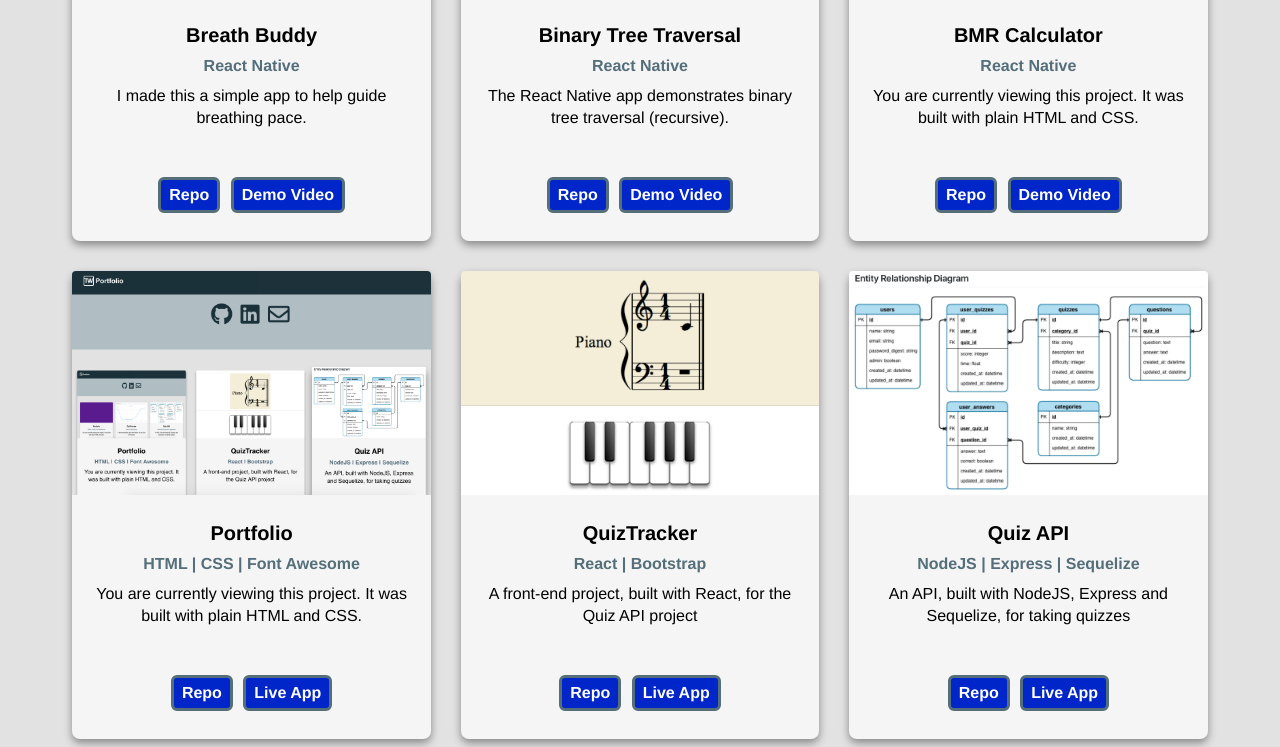
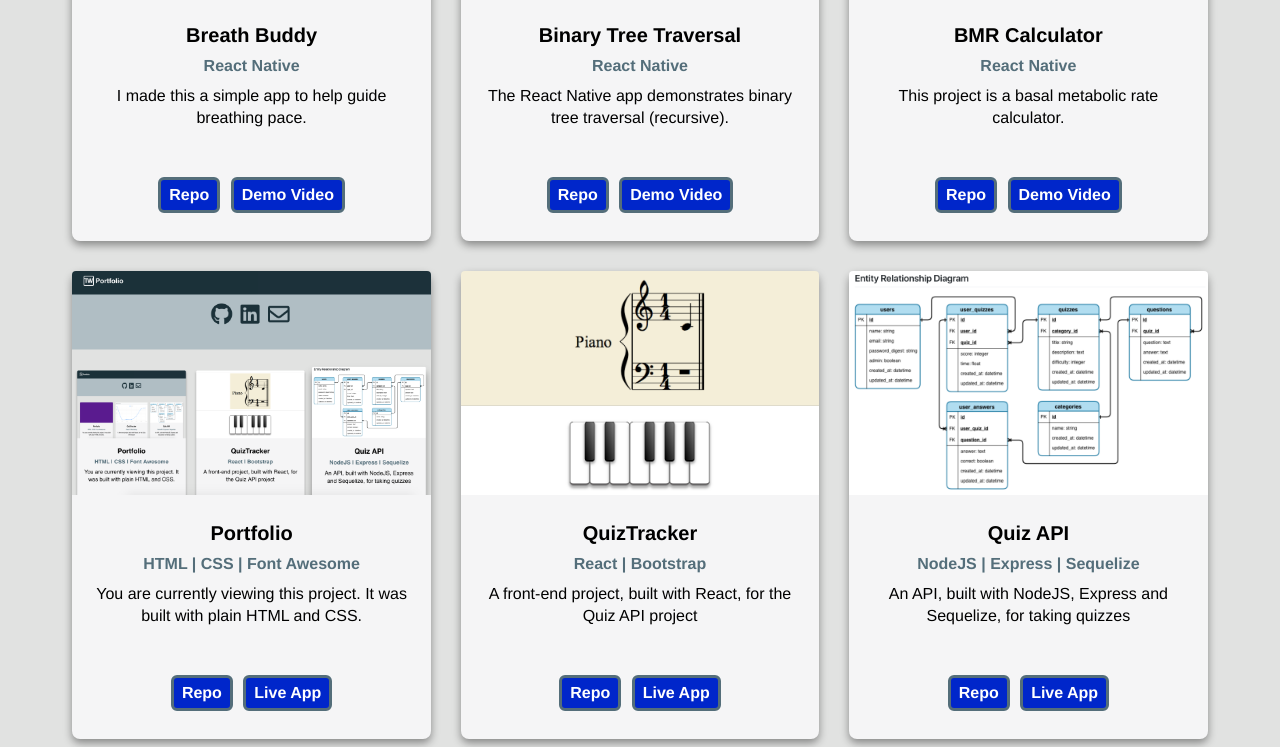
Before and after one commit to will4skill/will4skill.github.io, a plain HTML site: page index.html in a window 1280 px wide. Shown: the part 1552-2299 px from the top of the page. Drawn offline with Linux system fonts and the light colour scheme.

Commit message:
Correct description text

```diff
--- a/index.html
+++ b/index.html
@@ -115,7 +115,7 @@
             <h5 class="project-title">BMR Calculator</h5>
             <h6 class="project-subtitle">React Native</h6>
             <p class="project-description">
-              You are currently viewing this project. It was built with plain HTML and CSS.
+              This project is a basal metabolic rate calculator.
             </p>
             <div class="button-container">
               <a href="https://github.com/jtimwill/BMR-calculator" class="button">Repo</a>
```
